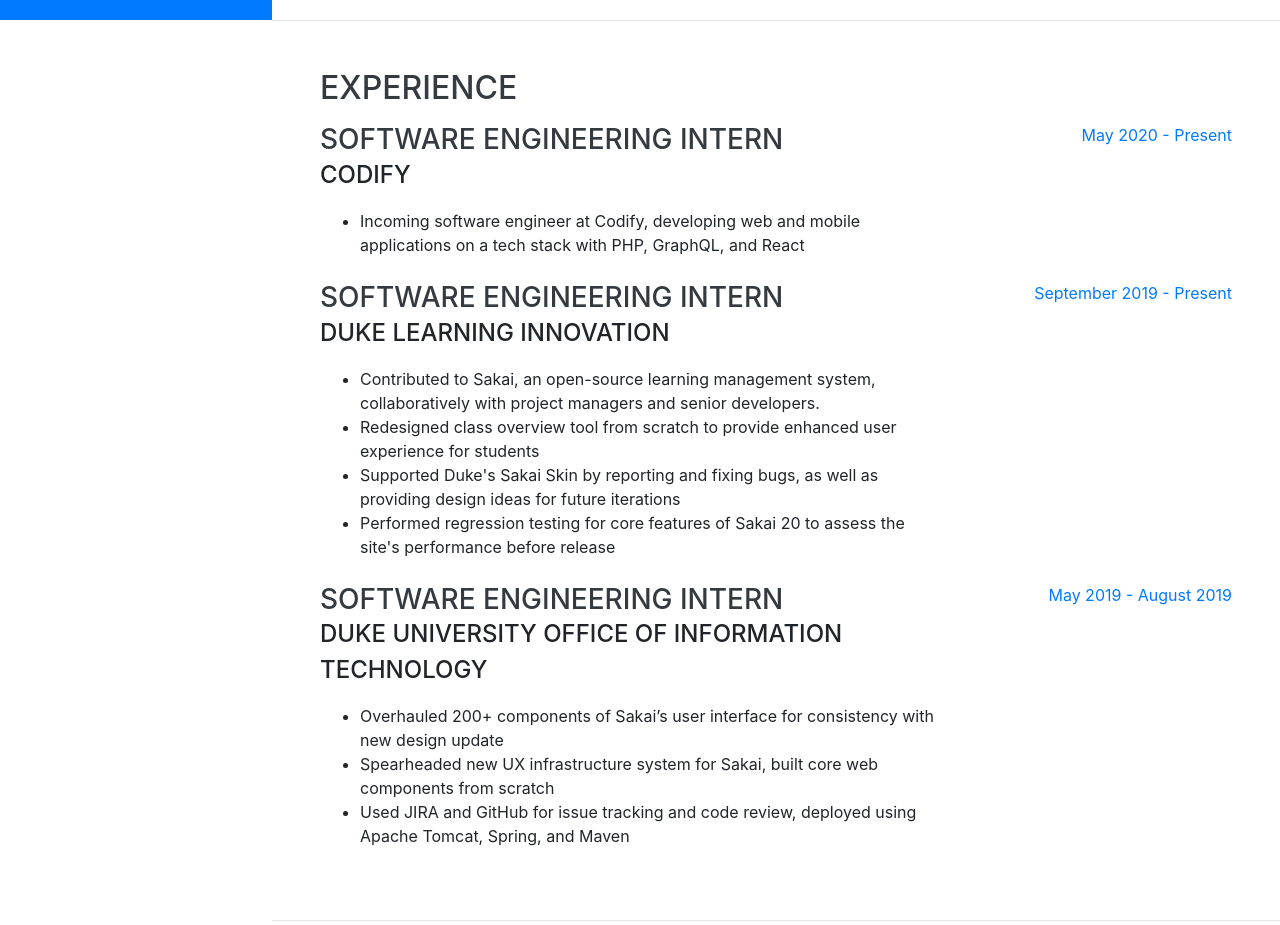
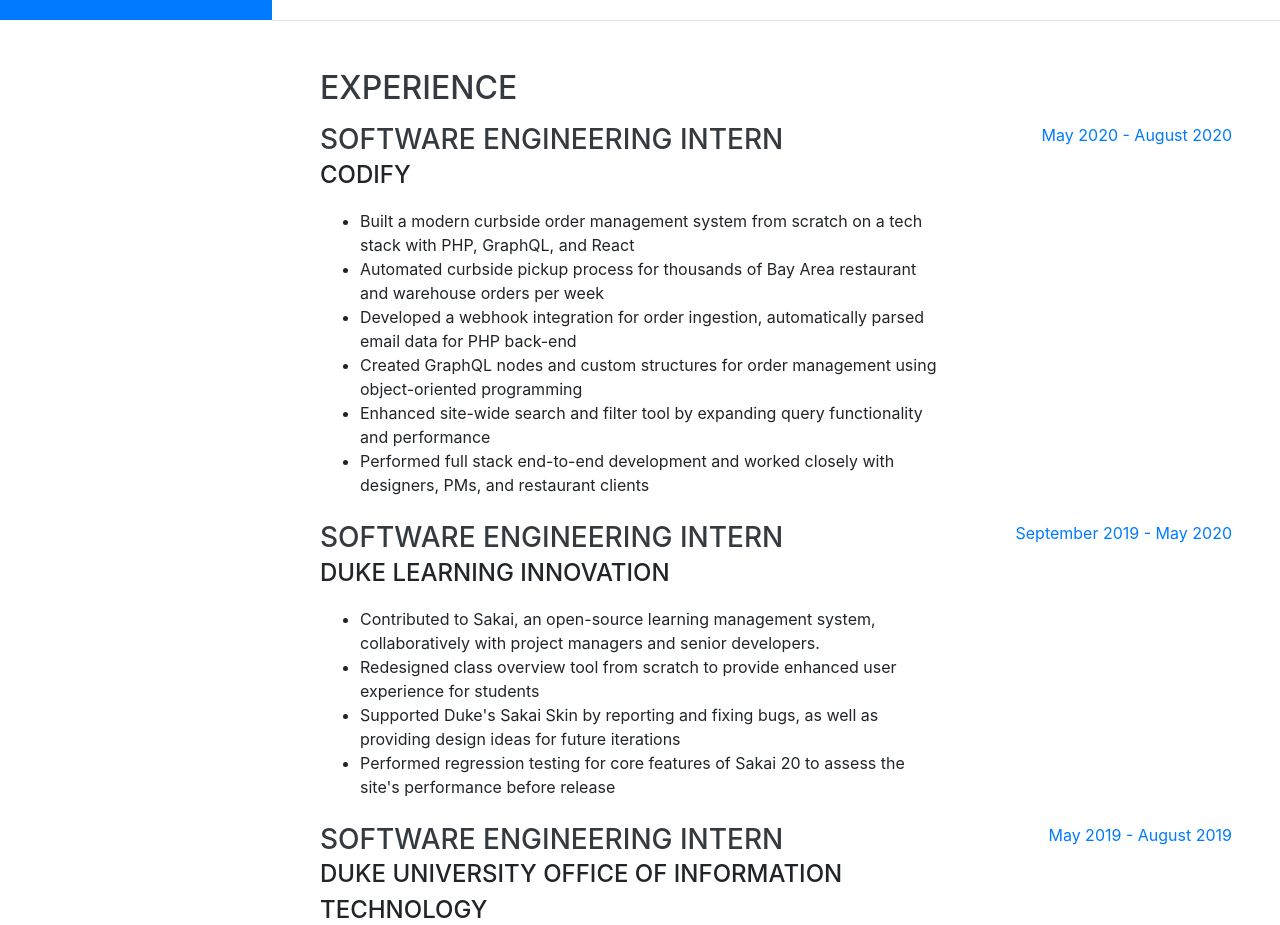
Before and after one commit to wyu12/wyu12.github.io, a website with bundled scripts: page index.html in a window 1280 px wide. Shown: the part 780-1705 px from the top of the page. Built offline with nearby package versions, Linux system fonts and the light colour scheme; a web font is replaced by a local one.

Commit message:
added summer work experience

```diff
--- a/index.html
+++ b/index.html
@@ -95,11 +95,16 @@
             <h3 class="mb-0">Software Engineering Intern</h3>
             <div class="subheading mb-3">Codify</div>
             <ul>
-              <li>Incoming software engineer at Codify, developing web and mobile applications on a tech stack with PHP, GraphQL, and React</li>
+              <li>Built a modern curbside order management system from scratch on a tech stack with PHP, GraphQL, and React</li>
+              <li>Automated curbside pickup process for thousands of Bay Area restaurant and warehouse orders per week</li>
+              <li>Developed a webhook integration for order ingestion, automatically parsed email data for PHP back-end</li>
+              <li>Created GraphQL nodes and custom structures for order management using object-oriented programming</li>
+              <li>Enhanced site-wide search and filter tool by expanding query functionality and performance</li>
+              <li>Performed full stack end-to-end development and worked closely with designers, PMs, and restaurant clients</li>
             </ul>
           </div>
           <div class="resume-date text-md-right">
-            <span class="text-primary">May 2020 - Present</span>
+            <span class="text-primary">May 2020 - August 2020</span>
           </div>
         </div>
         <div class="resume-item d-flex flex-column flex-md-row justify-content-between mb-2">
@@ -114,7 +119,7 @@
             </ul>
           </div>
           <div class="resume-date text-md-right">
-            <span class="text-primary">September 2019 - Present</span>
+            <span class="text-primary">September 2019 - May 2020</span>
           </div>
         </div>
 
```
